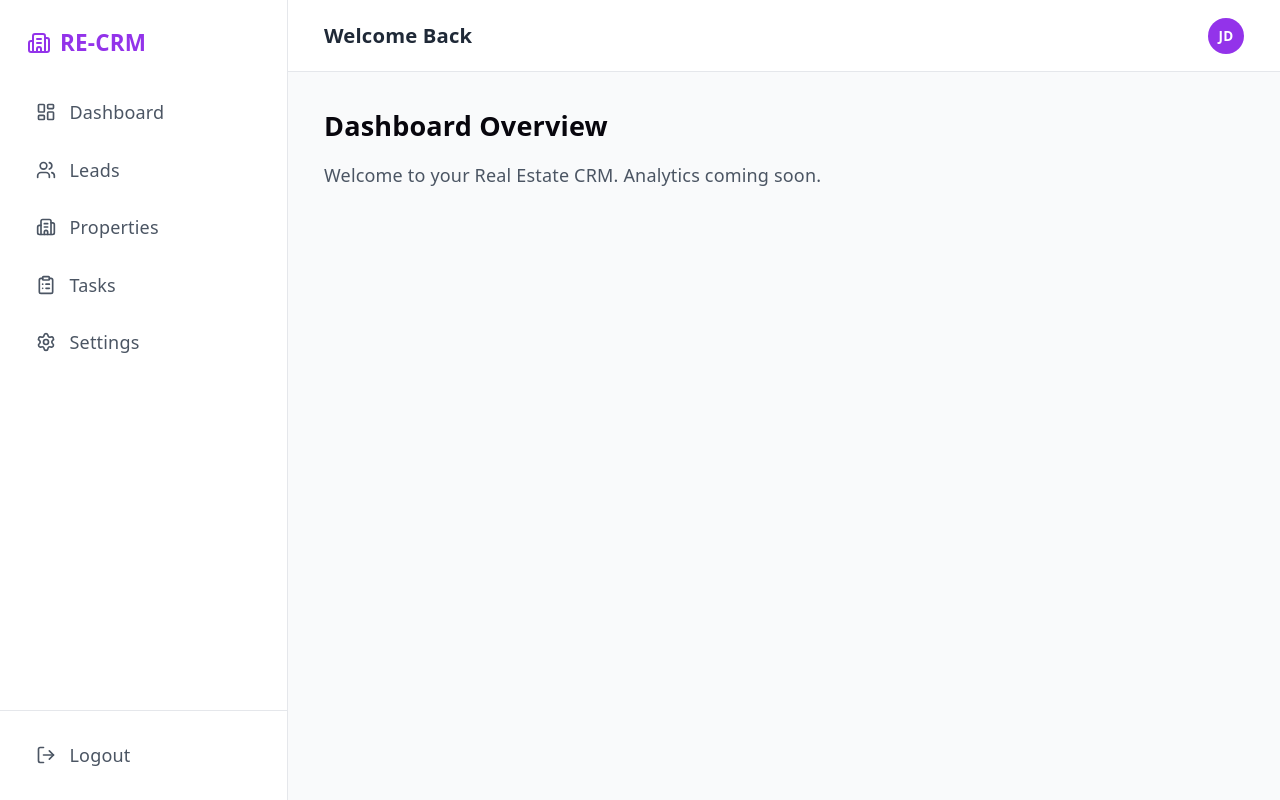
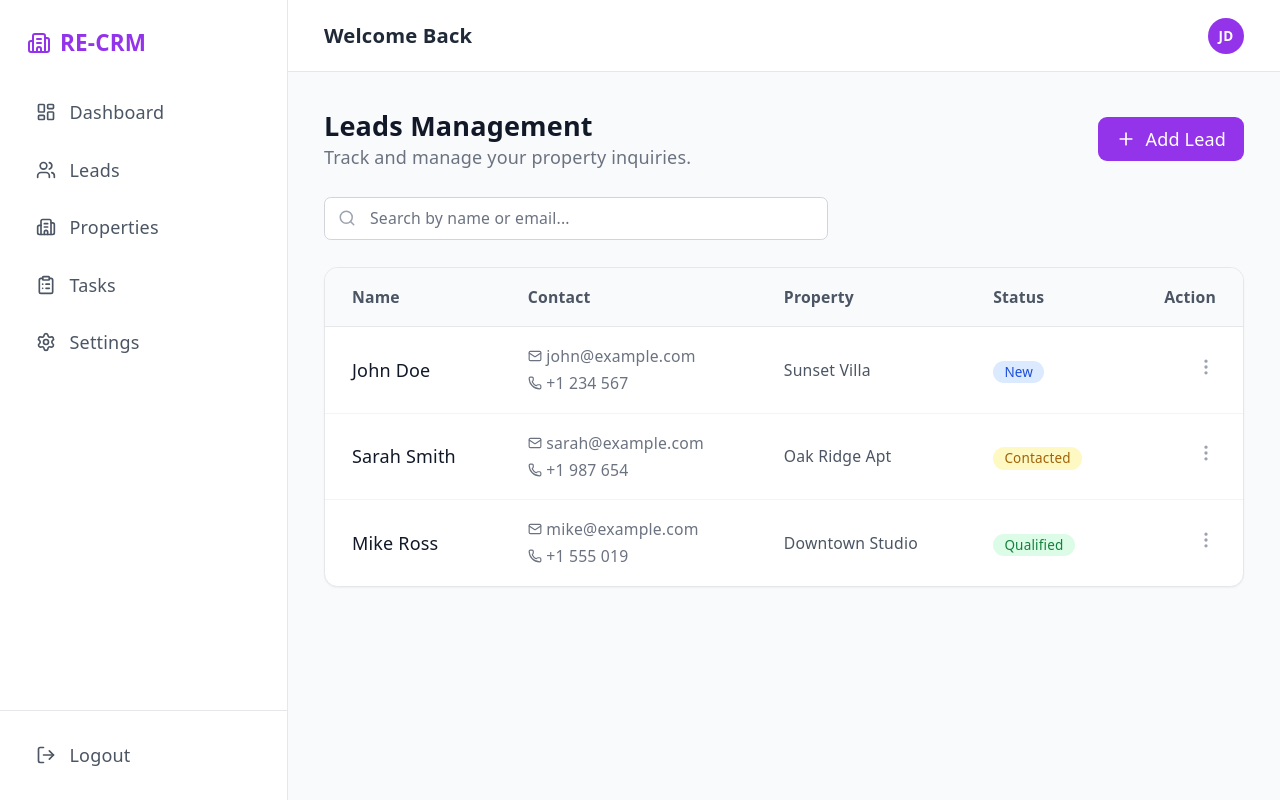
Before and after one commit to Nakul443/Real-Estate-CRM-Module, a React (Vite) app in the folder frontend/: page /leads in a window 1280 px wide. Before the commit this address led to /. Built offline with nearby package versions, Linux system fonts and the light colour scheme; sample sign-in values are in the browser's storage.

Commit message:
Added leads page

```diff
--- a/frontend/src/App.tsx
+++ b/frontend/src/App.tsx
@@ -1,13 +1,62 @@
+// this file is the main entry point of our React app.
+// It sets up routing and authentication logic.
+// traffic controller for the app
+// decides which pages exist
+// and ensures that agents and admin an only see the pages they are authorized to access
+
 import { BrowserRouter as Router, Routes, Route, Navigate } from 'react-router-dom';
 import { useAuthStore } from './store/authStore';
 import Login from './pages/Login';
-import Layout from './components/Layout'; // Import our new Layout
+import Layout from './components/Layout';
+import StatCard from './components/StatCard';
+import Leads from './pages/Leads'; // This connects our new Leads table
+import { Users, Building2, TrendingUp, Clock } from 'lucide-react';
 
-// Placeholder components
+// Dashboard component: The home screen showing high-level stats
 const Dashboard = () => (
-  <div className="space-y-4">
-    <h1 className="text-2xl font-bold">Dashboard Overview</h1>
-    <p className="text-gray-600">Welcome to your Real Estate CRM. Analytics coming soon.</p>
+  <div className="space-y-8">
+    <div>
+      <h1 className="text-2xl font-bold text-gray-900">Dashboard Overview</h1>
+      <p className="text-gray-500">Track your real estate performance and lead pipeline.</p>
+    </div>
+
+    {/* Stat Cards Grid: Summary of CRM data */}
+    <div className="grid grid-cols-1 md:grid-cols-2 lg:grid-cols-4 gap-6">
+      <StatCard
+        title="Total Leads"
+        value="128"
+        icon={Users}
+        trend="12%"
+        trendUp={true}
+      />
+      <StatCard
+        title="Active Listings"
+        value="43"
+        icon={Building2}
+      />
+      <StatCard
+        title="Closed Deals"
+        value="12"
+        icon={TrendingUp}
+        trend="4%"
+        trendUp={true}
+      />
+      <StatCard
+        title="Pending Tasks"
+        value="8"
+        icon={Clock}
+        trend="2"
+        trendUp={false}
+      />
+    </div>
+
+    {/* Placeholder for future activity logs */}
+    <div className="bg-white p-6 rounded-xl border border-gray-200 shadow-sm">
+      <h2 className="text-lg font-semibold mb-4">Recent Activity</h2>
+      <div className="h-32 flex items-center justify-center border-2 border-dashed border-gray-100 rounded-lg text-gray-400">
+        Activity feed integration coming next...
+      </div>
+    </div>
   </div>
 );
 
@@ -17,10 +66,10 @@ function App() {
   return (
     <Router>
       <Routes>
-        {/* Public Route: If logged in, redirect away from login to dashboard */}
+        {/* Public Route: If the user isn't logged in, show Login. Otherwise, send to Dashboard */}
         <Route path="/login" element={!token ? <Login /> : <Navigate to="/" />} />
 
-        {/* Protected Route: Wrapped in our Layout */}
+        {/* Protected Dashboard Route */}
         <Route
           path="/"
           element={
@@ -34,7 +83,21 @@ function App() {
           }
         />
 
-        {/* Fallback to Dashboard/Login */}
+        {/* Protected Leads Route: Shows the lead management table */}
+        <Route
+          path="/leads"
+          element={
+            token ? (
+              <Layout>
+                <Leads />
+              </Layout>
+            ) : (
+              <Navigate to="/login" />
+            )
+          }
+        />
+
+        {/* Fallback: Any unknown URL redirects to the home page */}
         <Route path="*" element={<Navigate to="/" />} />
       </Routes>
     </Router>
--- /dev/null
+++ b/frontend/src/components/StatCard.tsx
@@ -0,0 +1,38 @@
+// dashboard cards
+// gives total leads, properties, and users
+
+import React from 'react';
+import type { LucideIcon } from 'lucide-react';
+
+interface StatCardProps {
+  title: string;
+  value: string | number;
+  icon: LucideIcon;
+  trend?: string;
+  trendUp?: boolean;
+}
+
+const StatCard = ({ title, value, icon: Icon, trend, trendUp }: StatCardProps) => {
+  return (
+    <div className="bg-white p-6 rounded-xl shadow-sm border border-gray-100 hover:shadow-md transition-shadow">
+      <div className="flex items-center justify-between">
+        <div>
+          <p className="text-sm font-medium text-gray-500">{title}</p>
+          <h3 className="text-2xl font-bold mt-1 text-gray-900">{value}</h3>
+
+          {trend && (
+            <p className={`text-xs mt-2 font-medium ${trendUp ? 'text-green-600' : 'text-red-600'}`}>
+              {trendUp ? '↑' : '↓'} {trend} <span className="text-gray-400 font-normal ml-1">vs last month</span>
+            </p>
+          )}
+        </div>
+
+        <div className="h-12 w-12 bg-purple-50 rounded-lg flex items-center justify-center">
+          <Icon className="text-purple-600" size={24} />
+        </div>
+      </div>
+    </div>
+  );
+};
+
+export default StatCard;
--- /dev/null
+++ b/frontend/src/pages/Leads.tsx
@@ -0,0 +1,108 @@
+// table that lists leads with their status, contact info and assigned agent
+// also has a search bar to filter leads by name or email
+// covers lead management and agent panel features
+
+import React, { useState } from 'react';
+import { Mail, Phone, MoreVertical, Plus, Search } from 'lucide-react';
+
+const Leads = () => {
+  const [searchTerm, setSearchTerm] = useState('');
+
+  // Mock data
+  const leads = [
+    { id: 1, name: 'John Doe', email: 'john@example.com', phone: '+1 234 567', status: 'New', property: 'Sunset Villa' },
+    { id: 2, name: 'Sarah Smith', email: 'sarah@example.com', phone: '+1 987 654', status: 'Contacted', property: 'Oak Ridge Apt' },
+    { id: 3, name: 'Mike Ross', email: 'mike@example.com', phone: '+1 555 019', status: 'Qualified', property: 'Downtown Studio' },
+  ];
+
+  // Filter logic for the search bar
+  const filteredLeads = leads.filter(lead =>
+    lead.name.toLowerCase().includes(searchTerm.toLowerCase()) ||
+    lead.email.toLowerCase().includes(searchTerm.toLowerCase())
+  );
+
+  const getStatusColor = (status: string) => {
+    switch (status) {
+      case 'New': return 'bg-blue-100 text-blue-700';
+      case 'Contacted': return 'bg-yellow-100 text-yellow-700';
+      case 'Qualified': return 'bg-green-100 text-green-700';
+      default: return 'bg-gray-100 text-gray-700';
+    }
+  };
+
+  return (
+    <div className="space-y-6">
+      <div className="flex flex-col md:flex-row justify-between items-start md:items-center gap-4">
+        <div>
+          <h1 className="text-2xl font-bold text-gray-900">Leads Management</h1>
+          <p className="text-gray-500">Track and manage your property inquiries.</p>
+        </div>
+        <button className="flex items-center gap-2 bg-purple-600 text-white px-4 py-2 rounded-lg hover:bg-purple-700 transition-colors">
+          <Plus size={20} />
+          <span>Add Lead</span>
+        </button>
+      </div>
+
+      {/* Search Bar Area */}
+      <div className="relative max-w-md">
+        <span className="absolute inset-y-0 left-0 pl-3 flex items-center text-gray-400">
+          <Search size={18} />
+        </span>
+        <input
+          type="text"
+          placeholder="Search by name or email..."
+          className="block w-full pl-10 pr-3 py-2 border border-gray-300 rounded-md leading-5 bg-white placeholder-gray-500 focus:outline-none focus:ring-1 focus:ring-purple-500 focus:border-purple-500 sm:text-sm"
+          value={searchTerm}
+          onChange={(e) => setSearchTerm(e.target.value)}
+        />
+      </div>
+
+      {/* Leads Table */}
+      <div className="bg-white rounded-xl border border-gray-200 overflow-hidden shadow-sm">
+        <table className="w-full text-left border-collapse">
+          <thead className="bg-gray-50 border-b border-gray-200">
+            <tr>
+              <th className="px-6 py-4 text-sm font-semibold text-gray-600">Name</th>
+              <th className="px-6 py-4 text-sm font-semibold text-gray-600">Contact</th>
+              <th className="px-6 py-4 text-sm font-semibold text-gray-600">Property</th>
+              <th className="px-6 py-4 text-sm font-semibold text-gray-600">Status</th>
+              <th className="px-6 py-4 text-sm font-semibold text-gray-600 text-right">Action</th>
+            </tr>
+          </thead>
+          <tbody className="divide-y divide-gray-100">
+            {filteredLeads.map((lead) => (
+              <tr key={lead.id} className="hover:bg-gray-50 transition-colors">
+                <td className="px-6 py-4 font-medium text-gray-900">{lead.name}</td>
+                <td className="px-6 py-4">
+                  <div className="flex flex-col text-sm text-gray-500">
+                    <span className="flex items-center gap-1"><Mail size={14} /> {lead.email}</span>
+                    <span className="flex items-center gap-1 mt-1"><Phone size={14} /> {lead.phone}</span>
+                  </div>
+                </td>
+                <td className="px-6 py-4 text-sm text-gray-600">{lead.property}</td>
+                <td className="px-6 py-4">
+                  <span className={`px-2.5 py-0.5 rounded-full text-xs font-medium ${getStatusColor(lead.status)}`}>
+                    {lead.status}
+                  </span>
+                </td>
+                <td className="px-6 py-4 text-right">
+                  <button className="text-gray-400 hover:text-gray-600">
+                    <MoreVertical size={20} />
+                  </button>
+                </td>
+              </tr>
+            ))}
+          </tbody>
+        </table>
+
+        {filteredLeads.length === 0 && (
+          <div className="p-10 text-center text-gray-500">
+            No leads found matching your search.
+          </div>
+        )}
+      </div>
+    </div>
+  );
+};
+
+export default Leads;
```
